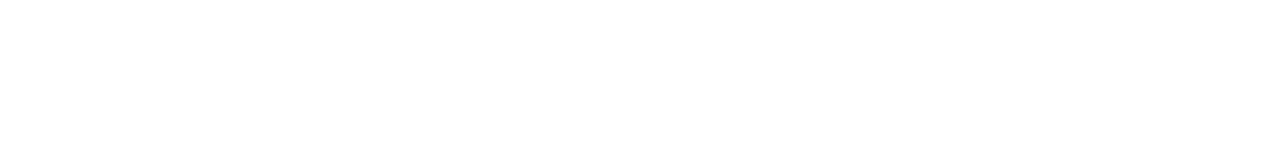
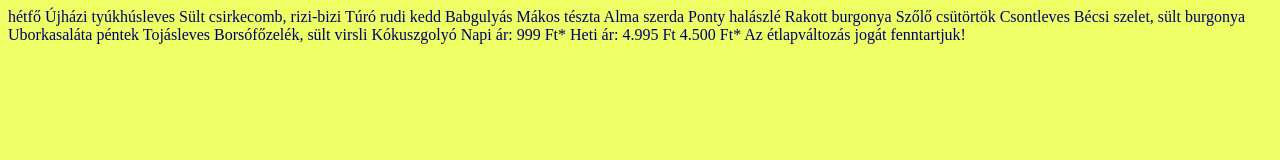
Before and after one commit to alapvizsga/etlap-szamat9654, a plain HTML site: page index.html in a window 1280 px wide. Drawn offline with Linux system fonts and the light colour scheme.

Commit message:
Add files via upload

```diff
--- a/index.html
+++ b/index.html
@@ -7,5 +7,44 @@
     <link rel="stylesheet" href="style.css">
 </head>
 <body>
+    hétfő
+
+Újházi tyúkhúsleves
+Sült csirkecomb, rizi-bizi
+Túró rudi
+
+
+kedd
+
+Babgulyás
+Mákos tészta
+Alma
+
+
+szerda
+
+Ponty halászlé
+Rakott burgonya
+Szőlő
+
+
+csütörtök
+
+Csontleves
+Bécsi szelet, sült burgonya
+Uborkasaláta
+
+
+péntek
+
+Tojásleves
+Borsófőzelék, sült virsli
+Kókuszgolyó
+
+Napi ár: 999 Ft*
+Heti ár: 4.995 Ft
+4.500 Ft*
+
+Az étlapváltozás jogát fenntartjuk!
 </body>
 </html>
--- a/style.css
+++ b/style.css
@@ -0,0 +1,7 @@
+body {
+    background-color: #EEFF66;
+    color: #000066;
+}
+.style {
+    font-style: italic;
+}
```
